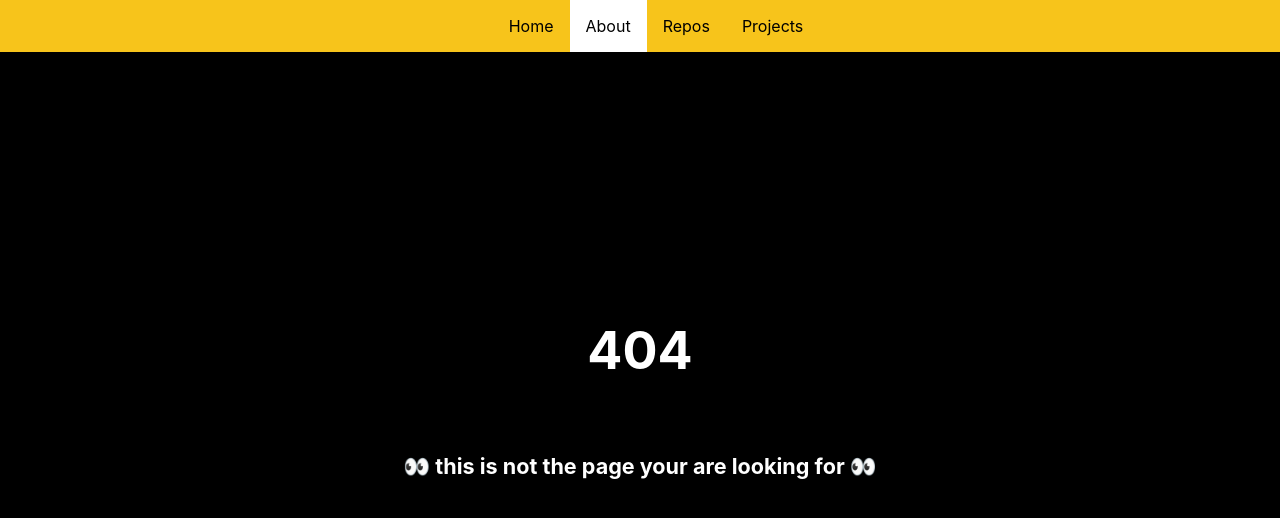
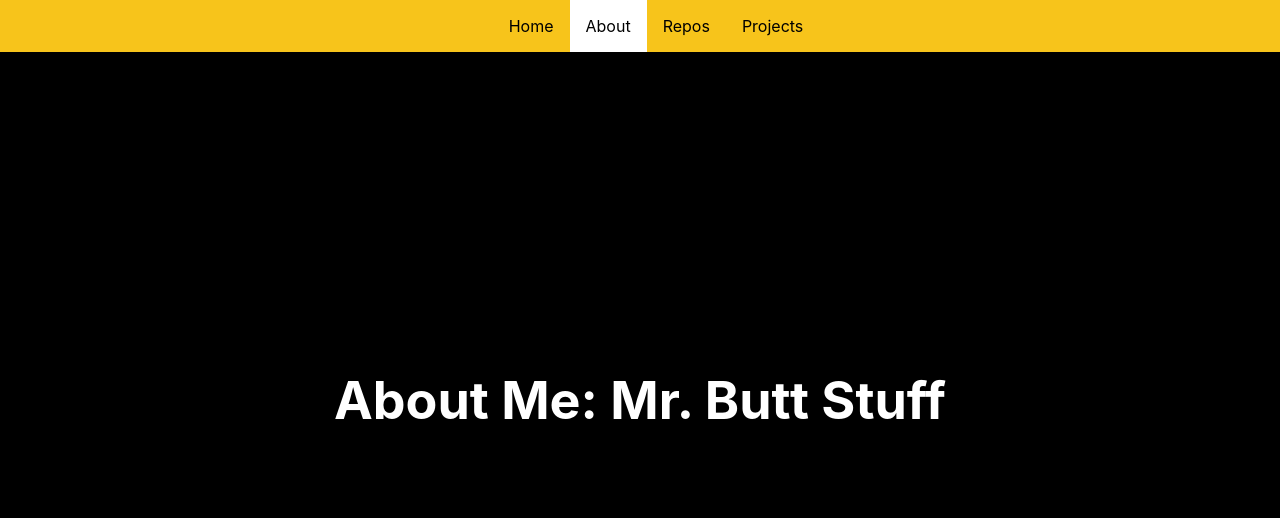
Before and after one commit to hyfyn/hyfyn, a React (Create React App) app: page /about in a window 1280 px wide. Before the commit this address had no page. Shown: the top 518 px of the page. Built offline with nearby package versions, Linux system fonts and the light colour scheme.

Commit message:
:lipstick: feat(routes): Adds routes and CSS
adds about page and imports normalize

```diff
--- a/package.json
+++ b/package.json
@@ -54,6 +54,7 @@
     ]
   },
   "devDependencies": {
-    "@types/react-router-dom": "^5.1.7"
+    "@types/react-router-dom": "^5.1.7",
+    "postcss-normalize": "^9.0.0"
   }
 }
--- a/src/components/atoms/listItems/index.tsx
+++ b/src/components/atoms/listItems/index.tsx
@@ -1,5 +1,5 @@
 import { FC } from "react";
-
+import { uid } from "utils";
 import "./styles/listitems.css";
 export interface ListItemsProps {
   type: "ul" | "ol" | "dl";
@@ -9,7 +9,7 @@ export interface ListItemsProps {
 
 const ListItems: FC<ListItemsProps> = ({ classes, type, items }) => {
   // use the builder pattern for creating all variations of lists (OL, UL, DL)
-  const listItems = items.map((item) => <li>{item}</li>);
+  const listItems = items.map((item, i) => <li key={i + uid()}>{item}</li>);
   let listType;
   switch (type) {
     case "dl":
--- a/src/components/atoms/logo/index.tsx
+++ b/src/components/atoms/logo/index.tsx
@@ -1,7 +1,7 @@
 import { FC } from "react";
-
+import logo from "assets/images/logo.jpg";
 const Logo: FC = () => {
-  return <img className="App-logo" src="/logo.jpg" alt="HyFyn Logo" />;
+  return <img className="App-logo" src={logo} alt="HyFyn Logo" />;
 };
 
 export default Logo;
--- a/src/index.css
+++ b/src/index.css
@@ -1,13 +1,16 @@
+@import-normalize; /* bring in normalize.css styles */
+
+/* rest of app styles */
 body {
   margin: 0;
-  font-family: -apple-system, BlinkMacSystemFont, 'Segoe UI', 'Roboto', 'Oxygen',
-    'Ubuntu', 'Cantarell', 'Fira Sans', 'Droid Sans', 'Helvetica Neue',
+  font-family: -apple-system, BlinkMacSystemFont, "Segoe UI", "Roboto", "Oxygen",
+    "Ubuntu", "Cantarell", "Fira Sans", "Droid Sans", "Helvetica Neue",
     sans-serif;
   -webkit-font-smoothing: antialiased;
   -moz-osx-font-smoothing: grayscale;
 }
 
 code {
-  font-family: source-code-pro, Menlo, Monaco, Consolas, 'Courier New',
+  font-family: source-code-pro, Menlo, Monaco, Consolas, "Courier New",
     monospace;
 }
--- /dev/null
+++ b/src/pages/about/index.tsx
@@ -0,0 +1,13 @@
+import { FC } from "react";
+import MainLayout from "layout/main";
+export interface AboutProps {}
+
+const About: FC = () => {
+  return (
+    <MainLayout>
+      <h1>About Me: Mr. Butt Stuff</h1>
+    </MainLayout>
+  );
+};
+
+export default About;
--- a/src/routes/index.tsx
+++ b/src/routes/index.tsx
@@ -1,28 +1,23 @@
 import { FC } from "react";
 import { BrowserRouter as Router, Switch, Route } from "react-router-dom";
+
+import About from "pages/about";
 import Home from "pages/home";
 import Repos from "pages/repos";
+import PageNotFound from "pages/404";
 import Projects from "pages/projects";
-import PageNotFound from "pages/404";
 
 import Nav from "components/molecules/nav";
 const Routes: FC = () => {
   return (
     <Router>
-      {process.env.NODE_ENV !== "production" ? <Nav /> : null}
+      <Nav />
       <Switch>
-        <Route path="/project/:id">
-          <Projects />
-        </Route>
-        <Route path="/repos">
-          <Repos />
-        </Route>
-        <Route exact path="/">
-          <Home />
-        </Route>
-        <Route path="*">
-          <PageNotFound />
-        </Route>
+        <Route path="/project/:id" component={Projects} />
+        <Route path="/about" component={About} />
+        <Route path="/repos" component={Repos} />
+        <Route exact path="/" component={Home} />
+        <Route path="*" component={PageNotFound} />
       </Switch>
     </Router>
   );
--- /dev/null
+++ b/src/utils/index.ts
@@ -0,0 +1,3 @@
+export const uid = () => {
+  return "id" + new Date().getTime();
+};
```
Also changed, not shown: src/assets/images/logo.jpg (renamed from public/logo.jpg), 1 other file (tests, documents, lock files or other folders).
